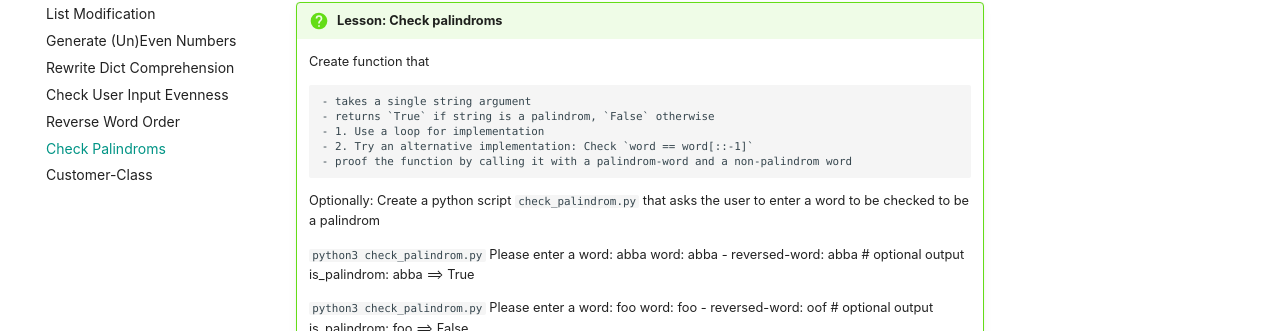
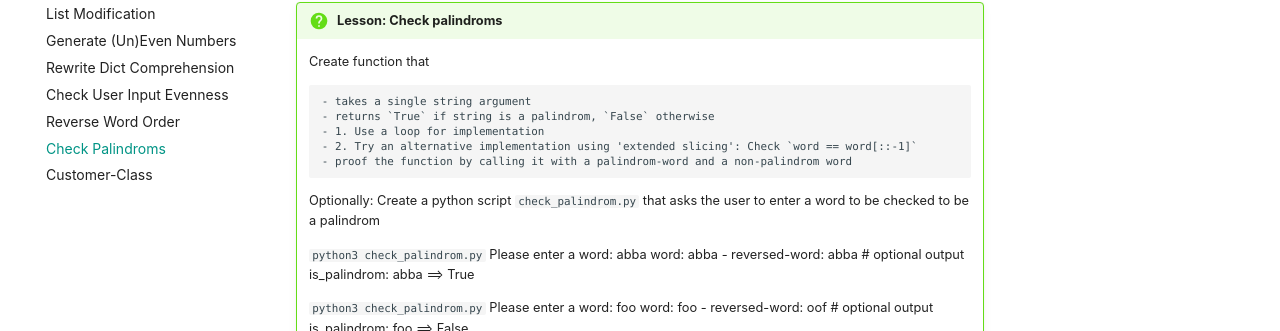
Before and after one commit to rkluger68/cpycourse, an MkDocs documentation site: the page built from docs/lessons/palindroms.md, in a window 1280 px wide. Shown: the part 226-557 px from the top of the page. Built offline with MkDocs 1.6.1 and Material for MkDocs 9.7.7, drawn with Linux system fonts in a browser that asks for light colours; comment, search, counter and statistics services are not loaded.

Commit message:
Update palindroms.md
added info

```diff
--- a/docs/lessons/palindroms.md
+++ b/docs/lessons/palindroms.md
@@ -4,7 +4,7 @@
         - takes a single string argument
         - returns `True` if string is a palindrom, `False` otherwise
         - 1. Use a loop for implementation
-        - 2. Try an alternative implementation: Check `word == word[::-1]`
+        - 2. Try an alternative implementation using 'extended slicing': Check `word == word[::-1]`
         - proof the function by calling it with a palindrom-word and a non-palindrom word
 
     Optionally: Create a python script `check_palindrom.py` that asks the user to enter a word to be checked to be a palindrom
```
